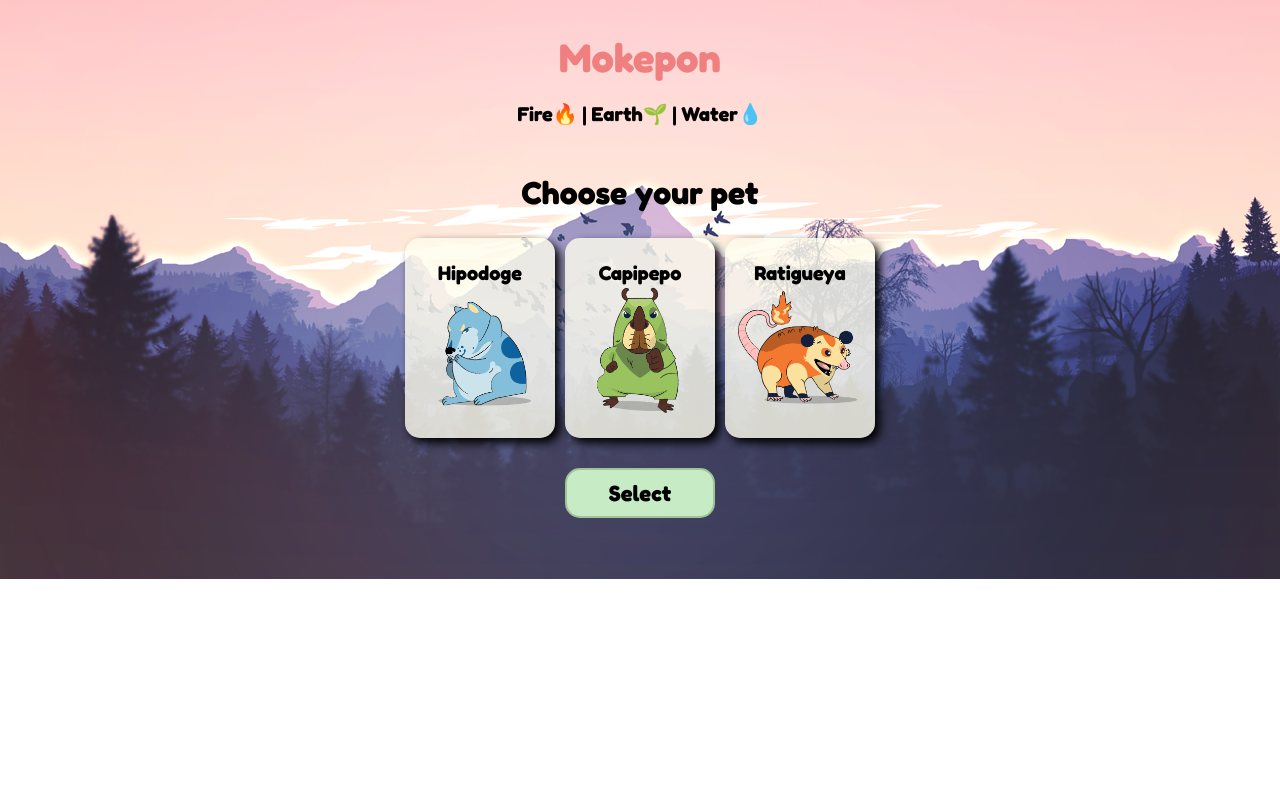
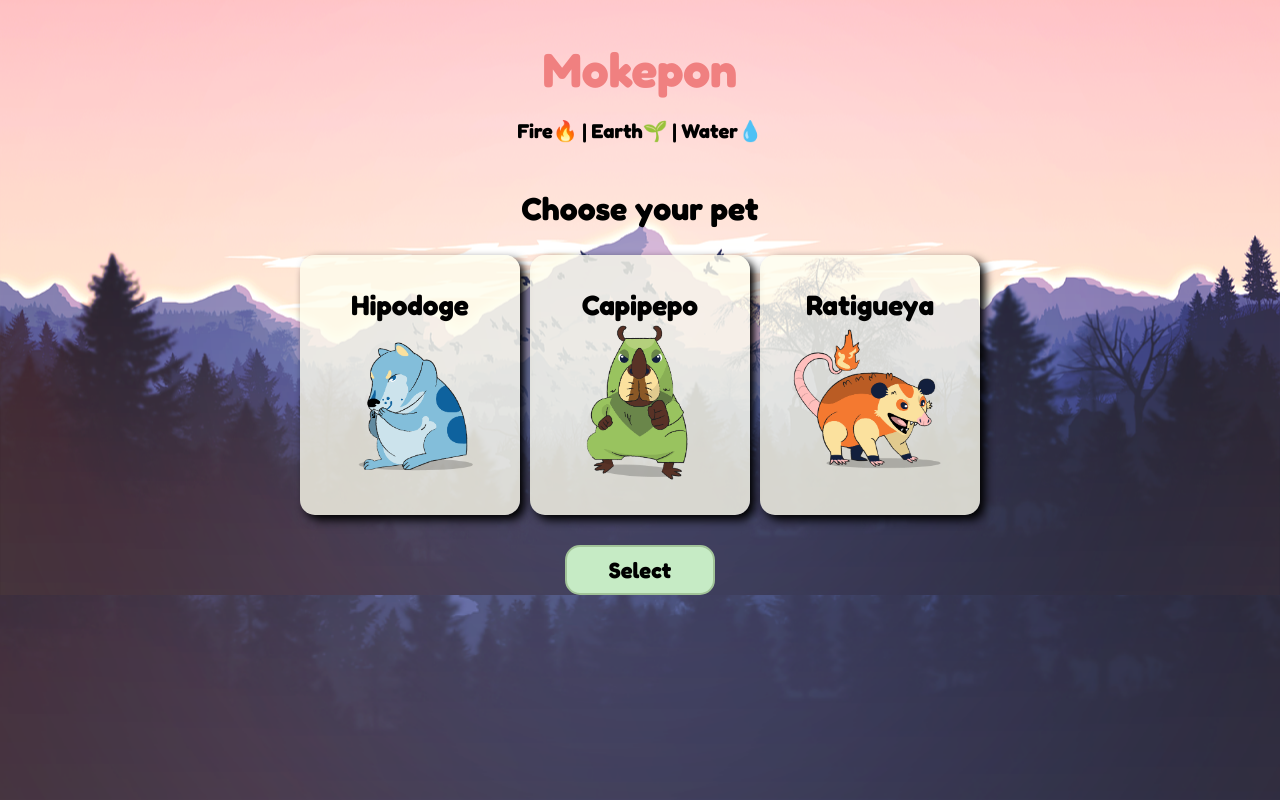
Before and after one commit to ValenciaTatiana/MOKEPON-game, a plain HTML site: page index.html in a window 1280 px wide. Drawn offline with Linux system fonts and the light colour scheme.

Commit message:
Ending with responsive design and adding styles to the pet selection card.

```diff
--- a/index.html
+++ b/index.html
@@ -17,22 +17,23 @@
         <h2 class="instruction">Choose your pet</h2>
 
         <div class="cards">
+            <input type="radio" name="pet" id="hipodoge">
             <label class="cards-pets" for="hipodoge">
                 <p class="pet">Hipodoge</p>
                 <img src="img/mokepons_mokepon_hipodoge_attack.webp" alt="img-hipodoge">
             </label>
-            <input type="radio" name="pet" id="hipodoge">
+
+            <input type="radio" name="pet" id="capipepo">
             <label class="cards-pets" for="capipepo">
                 <p class="pet">Capipepo</p>
                 <img src="img/mokepons_mokepon_capipepo_attack.webp" alt="img-capipepo">
             </label>
-            <input type="radio" name="pet" id="capipepo">
 
+            <input type="radio" name="pet" id="ratigueya">
             <label class="cards-pets" for="ratigueya">
                 <p class="pet">Ratigueya</p>
                 <img src="img/mokepons_mokepon_ratigueya_attack.webp" alt="img-ratigueya">
             </label>
-            <input type="radio" name="pet" id="ratigueya">
         </div>
 
         <button id="button-select-pet">Select</button>
--- a/styles.css
+++ b/styles.css
@@ -1,7 +1,6 @@
 @import url('https://fonts.googleapis.com/css2?family=Fredoka:wght@300..700&display=swap');
 
-
-body {
+html, body {
     font-family: 'fredoka';
     background-image: url(img/mountains-1412683_1280.png);
     background-size: cover;
@@ -67,6 +66,11 @@ body {
 
 input {
     display: none;
+}
+
+input:checked + label {
+    border: 3px solid #F08080;
+    text-shadow: 0px 2px 2px #FA7070;
 }
 
 button {
@@ -162,7 +166,13 @@ button {
 
 @media (min-width: 1440px) {
     html {
-        height: 100%
+        height: 100%;
+    }
+}
+
+@media (min-width: 768px) {
+    html {
+        height: 100%;
     }
 }
 
@@ -208,9 +218,6 @@ button {
 }
 
 @media (max-width: 768px) {
-    html {
-        height: 100%
-    }
     .titel {
         font-size: 48px;
     }
@@ -225,3 +232,19 @@ button {
         width: 160px;
     }
 }
+
+@media (max-width: 1440px) {
+    .titel {
+        font-size: 48px;
+    }
+    .cards-pets {
+        width: 220px;
+        height: 260px;
+    }
+    .pet {
+        font-size: 28px;
+    }
+    .cards-pets img {
+        width: 160px;
+    }
+}
```
